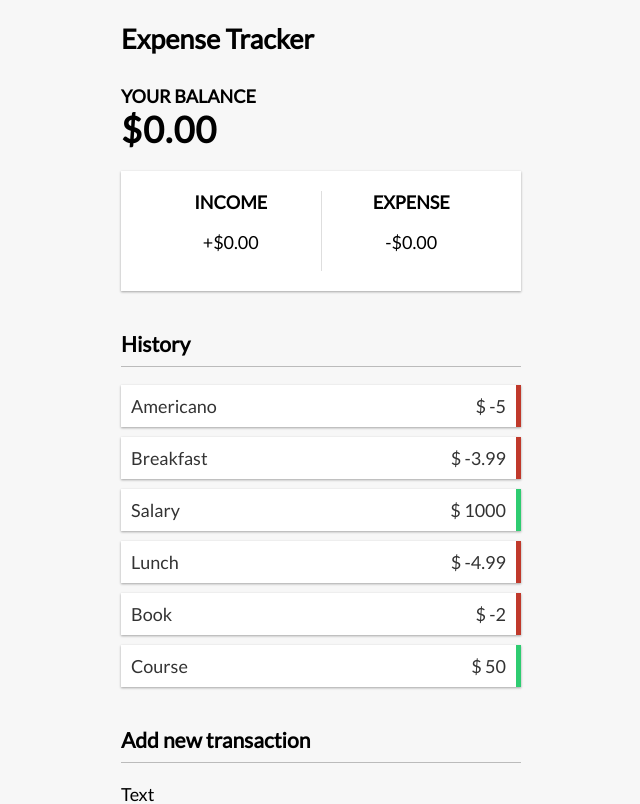
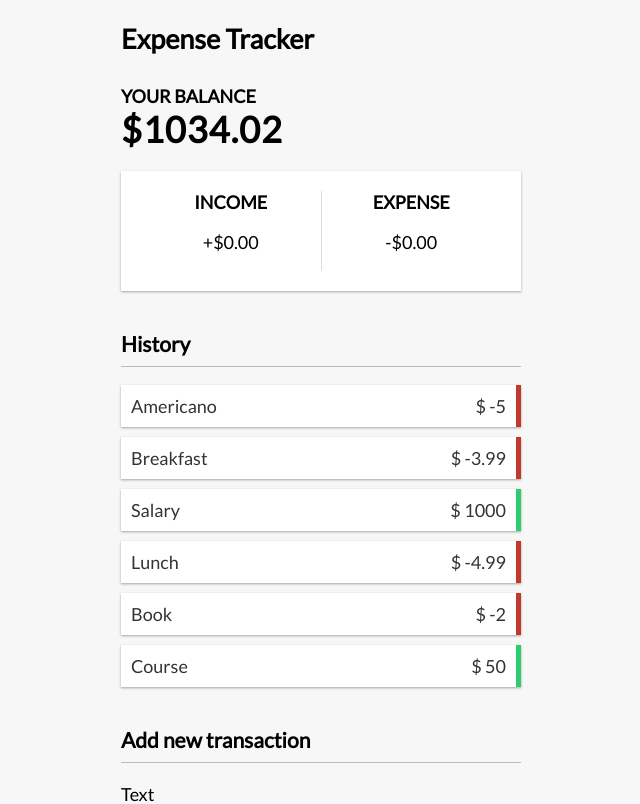
Before and after one commit to nhuthq/expense-tracker-vuejs, a Vue app: page / in a window 1280 px wide. Shown: the top 804 px of the page, without its empty margins (319-959 px from the left). Built offline with nearby package versions, Linux system fonts and the light colour scheme.

Commit message:
handle props

```diff
--- a/src/App.vue
+++ b/src/App.vue
@@ -1,27 +1,34 @@
 <template>
   <Header />
   <div class="container">
-    <Balance />
+    <Balance :total="total" />
     <IncomeExpense />
-    <TransactionList />
+    <TransactionList :transactions="transactions" />
     <AddTransaction />
   </div>
 </template>
 
-<script>
+<script setup>
+import { ref } from "vue";
+import { computed } from "vue";
 import Header from "./components/Header.vue";
 import Balance from "./components/Balance.vue";
 import IncomeExpense from "./components/IncomeExpense.vue";
 import AddTransaction from "./components/AddTransaction.vue";
 import TransactionList from "./components/TransactionList.vue";
 
-export default {
-  components: {
-    Header,
-    Balance,
-    IncomeExpense,
-    TransactionList,
-    AddTransaction,
-  },
-};
+const transactions = ref([
+  { id: 1, name: "Americano", amount: -5.0 },
+  { id: 2, name: "Breakfast", amount: -3.99 },
+  { id: 3, name: "Salary", amount: 1000.0 },
+  { id: 4, name: "Lunch", amount: -4.99 },
+  { id: 5, name: "Book", amount: -2.0 },
+  { id: 6, name: "Course", amount: 50.0 },
+]);
+
+const total = computed(() => {
+  return transactions.value.reduce((acc, transaction) => {
+    return acc + transaction.amount;
+  }, 0);
+});
 </script>
--- a/src/components/Balance.vue
+++ b/src/components/Balance.vue
@@ -1,4 +1,15 @@
 <template>
   <h4>Your Balance</h4>
-  <h1 id="balance">$0.00</h1>
+  <h1 id="balance">${{ total }}</h1>
 </template>
+
+<script setup>
+import { defineProps } from "vue";
+
+const props = defineProps({
+  total: {
+    type: Number,
+    required: true,
+  },
+});
+</script>
--- a/src/components/TransactionList.vue
+++ b/src/components/TransactionList.vue
@@ -13,14 +13,12 @@
 </template>
 
 <script setup>
-import { ref } from "vue";
+import { defineProps } from "vue";
 
-const transactions = ref([
-  { id: 1, name: "Americano", amount: -5.0 },
-  { id: 1, name: "Breakfast", amount: -3.99 },
-  { id: 1, name: "Salary", amount: 1000.0 },
-  { id: 1, name: "Lunch", amount: -4.99 },
-  { id: 1, name: "Book", amount: -2.0 },
-  { id: 1, name: "Course", amount: 50.0 },
-]);
+const props = defineProps({
+  transactions: {
+    type: Array,
+    required: true,
+  },
+});
 </script>
```
